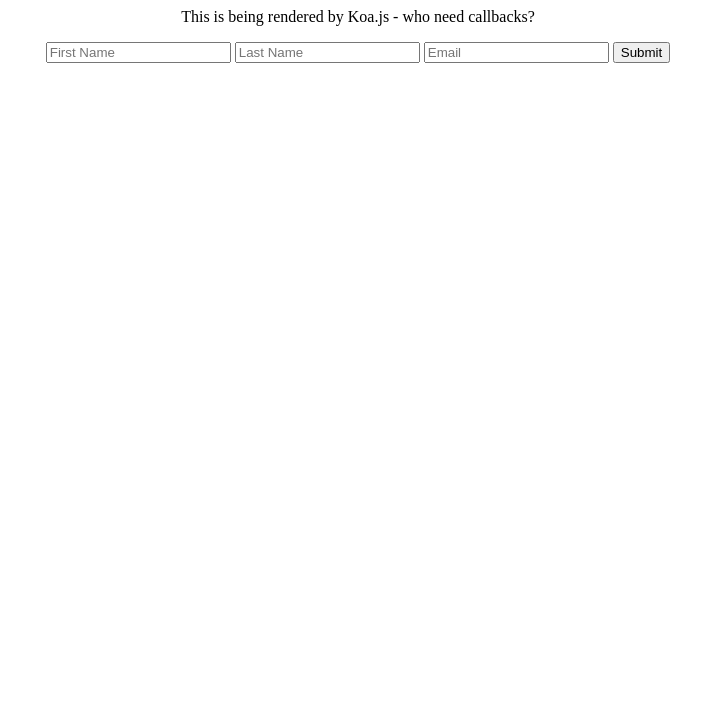
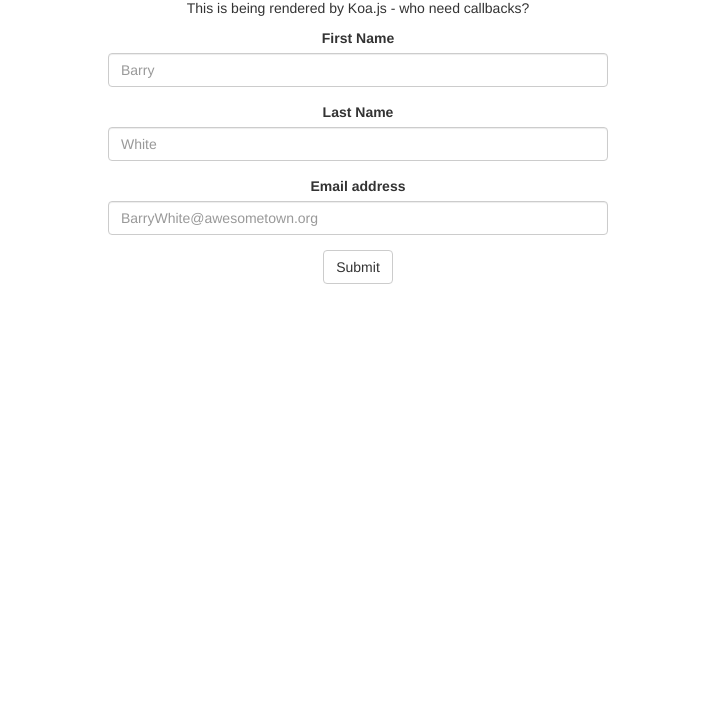
Before and after one commit to natedean/fullstack-koa, a website: page views/index.html in a window 1280 px wide. Shown: the part 72-800 px from the top of the page, without its empty margins (282-1000 px from the left). Drawn offline with Linux system fonts and the light colour scheme; files that its build step writes are made by us from their sources.

Commit message:
Modularizing

```diff
--- a/views/index.html
+++ b/views/index.html
@@ -2,18 +2,36 @@
 <html lang="en">
 <head>
   <meta charset="UTF-8">
-  <title>Document</title>
+  <title>Nate's Tests</title>
+  <link rel="stylesheet" href="./css/bootstrap.min.css"/>
 </head>
 <body>
-<div style="text-align: center">
-  <h1>HELLO FREAKING WORLD FROM KOA</h1>
-  <p>This is being rendered by Koa.js - who need callbacks?</p>
-  <form action="/add-person" method="post">
-    <input name="firstName" placeholder="First Name" required type="text"/>
-    <input name="lastName" placeholder="Last Name" required type="text"/>
-    <input name="email" placeholder="Email" required type="email"/>
-    <button type="submit">Submit</button>
-  </form>
+<div class="container">
+  <div style="text-align: center">
+    <h1>HELLO FREAKING WORLD FROM KOA</h1>
+
+    <p>This is being rendered by Koa.js - who need callbacks?</p>
+  </div>
+
+  <div class="formContainer" style="max-width: 500px; margin: 0 auto; text-align: center">
+    <form action="/add-person" method="post">
+      <div class="form-group">
+        <label for="firstNameInput">First Name</label>
+        <input name="firstName" type="text" class="form-control" id="firstNameInput" placeholder="Barry">
+      </div>
+      <div class="form-group">
+        <label for="lastNameInput">Last Name</label>
+        <input name="lastName" type="text" class="form-control" id="lastNameInput" placeholder="White">
+      </div>
+      <div class="form-group">
+        <label for="emailInput">Email address</label>
+        <input name="email" type="email" class="form-control" id="emailInput" placeholder="BarryWhite@awesometown.org">
+      </div>
+      <button type="submit" class="btn btn-default">Submit</button>
+    </form>
+  </div>
 </div>
+
+
 </body>
 </html>
```
Also changed, not shown: app.js (+1 -34 lines).
